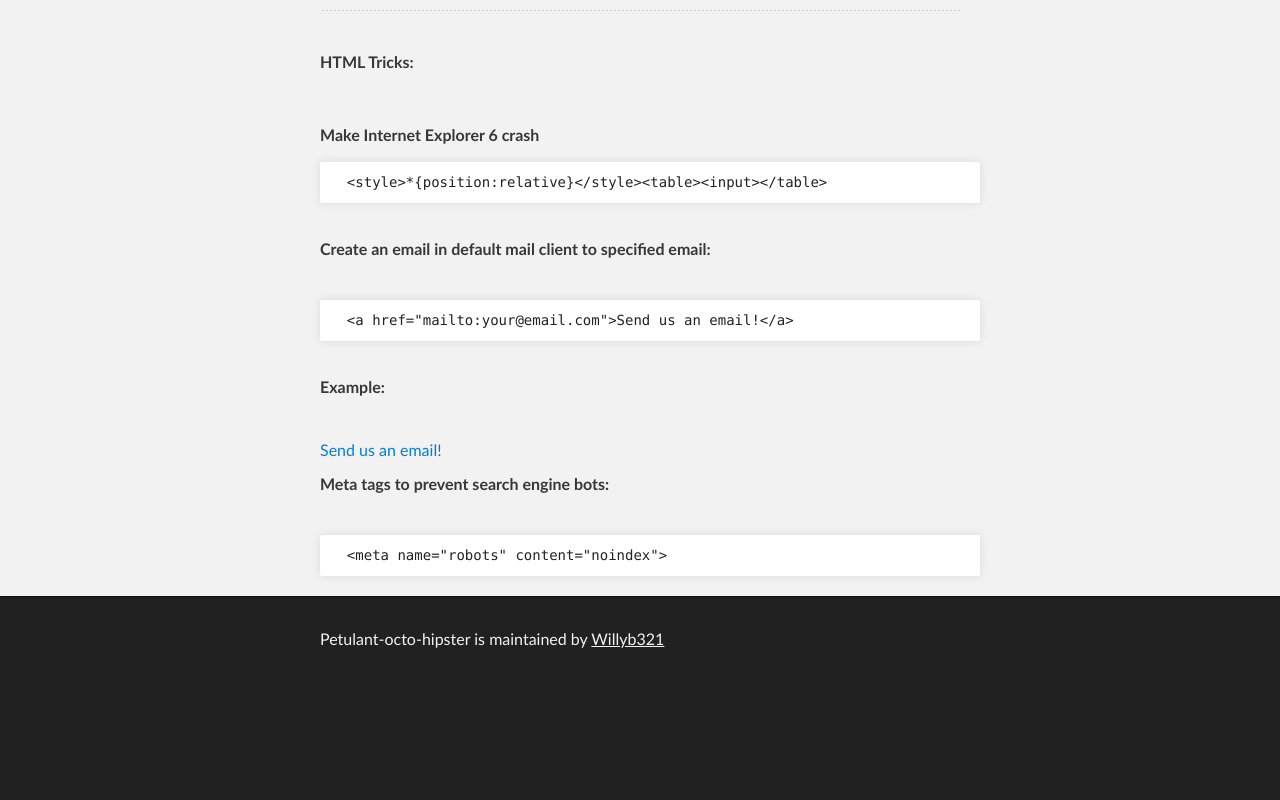
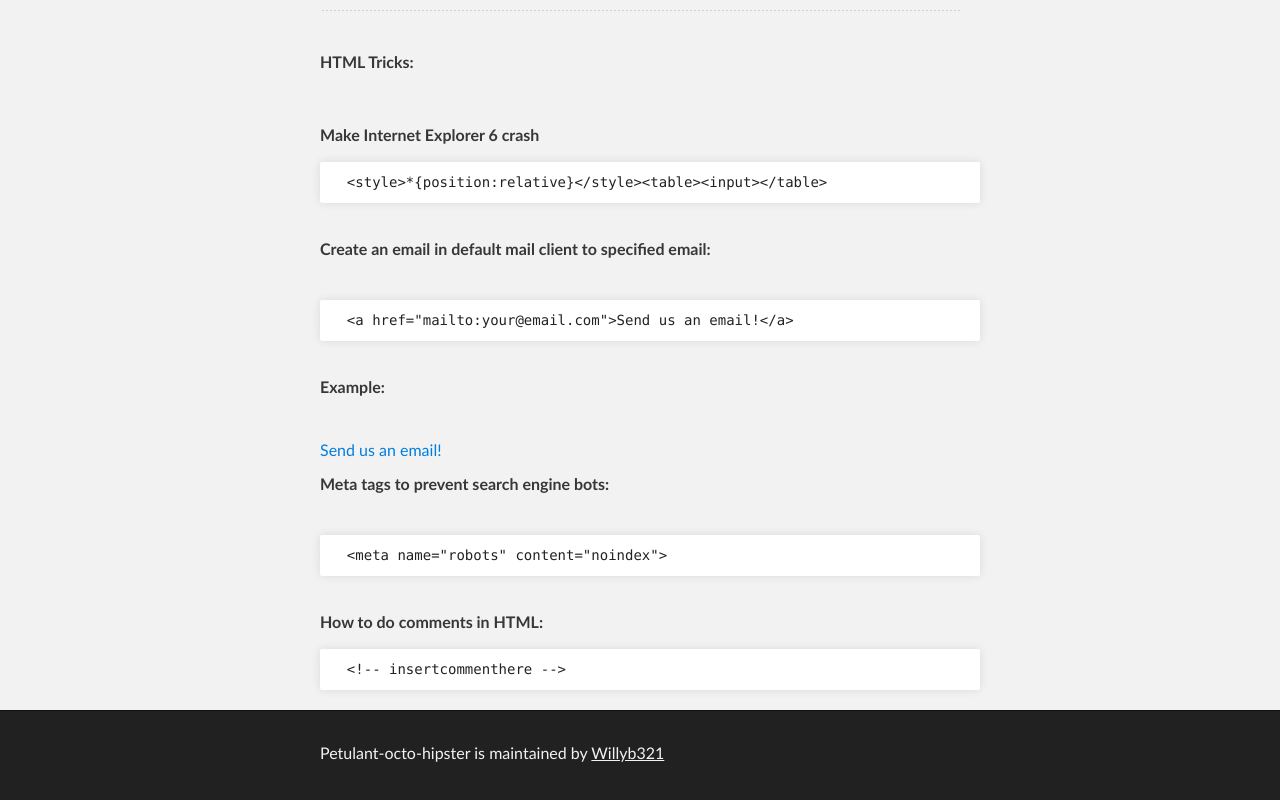
Before and after one commit to willyb321/petulant-octo-hipster, a plain HTML site: page iptproject.html in a window 1280 px wide. Shown: the part 1103-1903 px from the top of the page. Before the commit the page ends 1789 px from the top, so only its background shows below. Drawn offline with Linux system fonts and the light colour scheme.

Commit message:
Added how to comment in html

```diff
--- a/iptproject.html
+++ b/iptproject.html
@@ -96,6 +96,10 @@ window.confirm("Are you sure?");
 <p><strong>Meta tags to prevent search engine bots:</strong></p></br>
 <pre>
   &lt;meta name="robots" content="noindex"&gt;
+</pre></br>
+<p><strong>How to do comments in HTML:</strong></p>
+<pre>
+  &lt;!-- insertcommenthere --&gt;
 </pre>
         <!-- main section div--></div>
     <!-- main section--></section>
```
